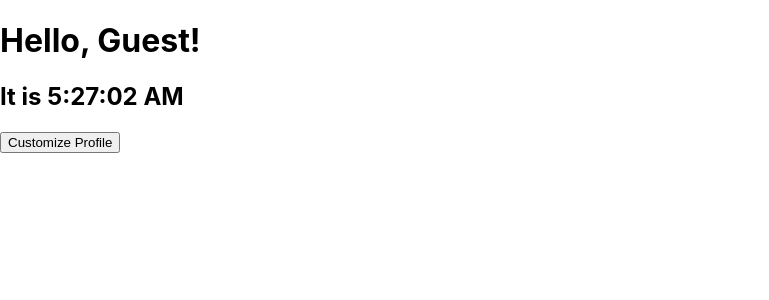
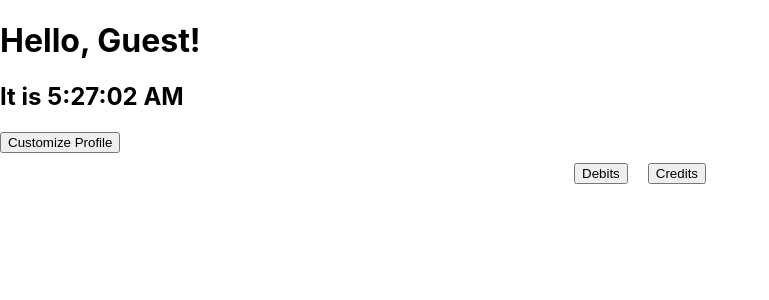
Before and after one commit to Jorge-Perez-00/Assignment-3, a React (Create React App) app: page / in a window 1280 px wide. Shown: the top 300 px of the page, without its empty margins (0-769 px from the left). Built offline with nearby package versions, Linux system fonts and the light colour scheme.

Commit message:
Implemented the component that shows the API data

```diff
--- a/package.json
+++ b/package.json
@@ -7,6 +7,7 @@
     "@testing-library/jest-dom": "^5.16.4",
     "@testing-library/react": "^12.1.4",
     "@testing-library/user-event": "^13.5.0",
+    "axios": "^0.26.1",
     "react": "^18.0.0",
     "react-dom": "^18.0.0",
     "react-scripts": "5.0.0",
--- a/src/App.css
+++ b/src/App.css
@@ -2,37 +2,12 @@
   text-align: center;
 }
 
-.App-logo {
-  height: 40vmin;
-  pointer-events: none;
+.content{
+  width: 100%;
+  text-align: center;
 }
 
-@media (prefers-reduced-motion: no-preference) {
-  .App-logo {
-    animation: App-logo-spin infinite 20s linear;
-  }
+.info{
+  display: inline-block;
+  margin: 10px;
 }
-
-.App-header {
-  background-color: #282c34;
-  min-height: 100vh;
-  display: flex;
-  flex-direction: column;
-  align-items: center;
-  justify-content: center;
-  font-size: calc(10px + 2vmin);
-  color: white;
-}
-
-.App-link {
-  color: #61dafb;
-}
-
-@keyframes App-logo-spin {
-  from {
-    transform: rotate(0deg);
-  }
-  to {
-    transform: rotate(360deg);
-  }
-}
--- a/src/App.js
+++ b/src/App.js
@@ -3,6 +3,7 @@ import { Component } from 'react'
 //import { Helmet } from 'react-helmet';
 import Clock from './components/Clock'
 import Customize from './components/Customize'
+import Content from './components/Content';
 
 class App extends Component {
   constructor(props) {
@@ -38,10 +39,12 @@ class App extends Component {
 
     return (
       <div style={{color: tColor}}>
-        <h1>Hello, {username}!</h1>
-
-        <Clock />
-        <Customize update={this.updateProfile} />
+        <div>
+          <h1>Hello, {username}!</h1>
+          <Clock />
+          <Customize username = {this.state.username} backgroundColor = {this.state.backgroundColor} textColor = {this.state.textColor} update={this.updateProfile} />
+        </div>
+        <Content/>
 
       </div>
 
--- /dev/null
+++ b/src/components/Content.js
@@ -0,0 +1,134 @@
+import { Component } from 'react'
+import axios from 'axios';
+
+
+
+
+class Content extends Component {
+    constructor(props) {
+        super(props);
+        this.state = {
+            pressedDebits: false,
+            pressedCredits: false,
+            apiData: []
+        }
+
+    }
+
+
+    debitsClicked = async () => {
+        this.setState({
+            pressedDebits: true,
+            pressedCredits: this.state.pressedCredits ? false : false
+        });
+
+        let debitsAPI = 'https://moj-api.herokuapp.com/debits';
+
+        try{
+            let response = await axios.get(debitsAPI);
+
+            this.setState({apiData: response.data})
+        } catch (error) {
+            if(error.response) {
+                console.log(error.response.data);
+                console.log(error.response.status);
+            }
+        }
+
+
+    }
+
+    creditsClicked = async () => {
+        this.setState({
+            pressedCredits: true,
+            pressedDebits: this.state.pressedDebits ? false : false
+        })
+
+        let creditsAPI = 'https://moj-api.herokuapp.com/credits';
+
+        try {
+            let response = await axios.get(creditsAPI);
+
+            this.setState({apiData: response.data})
+        } catch (error) {
+            if (error.response) {
+                console.log(error.response.data);
+                console.log(error.response.status);
+            }
+        }
+    }
+
+
+    makeList = () => {
+        let data = this.state.apiData;
+
+        let list = data.map( (debit) => {
+            return (
+                <tr>
+                    <td>{debit.date.slice(0,10)}</td>
+                    <td>{debit.description}</td>
+                    <td>{debit.amount}</td>
+                </tr>
+            )
+        });
+        return list;
+    }
+
+
+
+
+
+    render(){
+        let debits = this.state.pressedDebits;
+        let credits = this.state.pressedCredits;
+
+        let data;
+
+        if(debits){
+            data = (
+                <div>
+                    <h1>DEBITS</h1>,
+                    <table>
+                        <tr>
+                            <th>Date</th>
+                            <th>Description</th>
+                            <th>Amount</th>
+                        </tr>
+                        {this.makeList()}
+                    </table>
+
+                </div>
+            )
+        }
+        else if(credits){
+            data = (
+                <div>
+                    <h1>CREDITS</h1>,
+                    <table>
+                        <tr>
+                            <th>Date</th>
+                            <th>Description</th>
+                            <th>Amount</th>
+                        </tr>
+                        {this.makeList()}
+                    </table>
+                </div>
+            )
+        }
+
+        return(
+            <div>
+                <div class="content">
+                <button class="info" onClick={this.debitsClicked}>Debits</button>
+                <button class="info" onClick={this.creditsClicked}>Credits</button>
+                </div>
+                {data}
+            </div>
+        )
+    }
+
+}
+
+
+
+export default (Content)
--- a/src/components/Customize.js
+++ b/src/components/Customize.js
@@ -6,9 +6,9 @@ class Customize extends Component {
     constructor(props) {
         super(props);
         this.state = {
-            name: "",
-            backgroundColor: "",
-            textColor: "",
+            name: this.props.username,
+            backgroundColor: this.props.backgroundColor,
+            textColor: this.props.textColor,
             buttonPressed: false
         }
 
```
Also changed, not shown: 1 other file (tests, documents, lock files or other folders).
